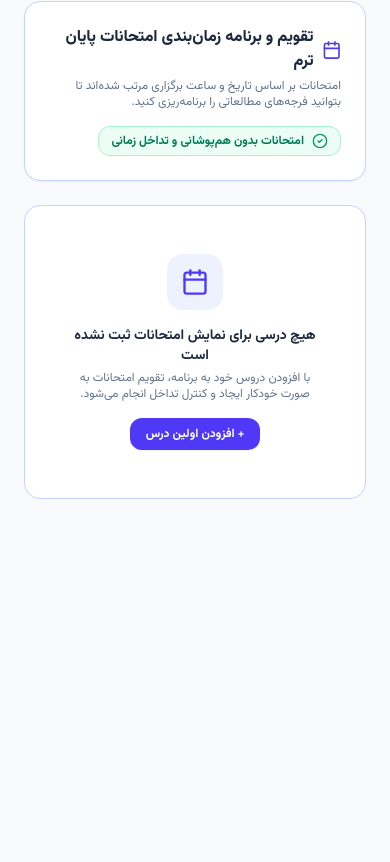
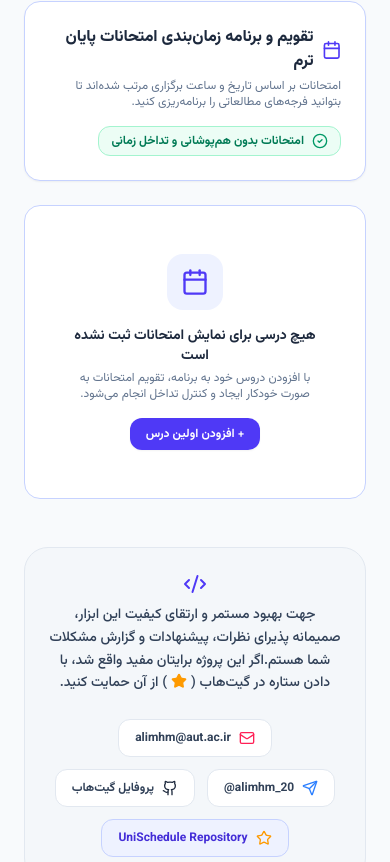
Before and after one commit to AliMhM20/unischedule, a React (Vite) app: page / in a window 390 px wide. Shown: the part 1122-1984 px from the top of the page. Before the commit the page ends 1645 px from the top, so only its background shows below. Built offline with nearby package versions, Linux system fonts and the light colour scheme.

Commit message:
feat: add footer and improve print layout
Implement a responsive footer component for user feedback and support, and update UI elements with `print:hidden` utility classes to ensure a clean layout when printing schedules. Added a custom gradient animation for the catalog banner.

```diff
--- a/src/App.tsx
+++ b/src/App.tsx
@@ -6,6 +6,7 @@ import { ExamTimelineView } from './components/ExamTimelineView';
 import { HelpAndRules } from './components/HelpAndRules';
 import { CourseFormModal } from './components/CourseFormModal';
 import { CourseCatalogModal } from './components/CourseCatalogModal';
+import { Footer } from './components/Footer';
 import { Course, DayOfWeek, SchedulePlan } from './types/schedule';
 import { INITIAL_SAMPLE_COURSES } from './utils/sampleData';
 import { toPersianDigits } from './utils/timeUtils';
@@ -239,7 +240,7 @@ export default function App() {
             {/* Catalog Banner */}
             <button
               onClick={() => setIsCatalogModalOpen(true)}
-              className="w-full relative overflow-hidden bg-gradient-to-r from-purple-600 to-indigo-600 hover:from-purple-700 hover:to-indigo-700 text-white rounded-2xl p-4 sm:p-5 flex flex-col sm:flex-row items-start sm:items-center justify-between gap-4 transition-all shadow-md hover:shadow-lg active:scale-[0.99] group text-right"
+              className="w-full relative overflow-hidden bg-gradient-to-r from-purple-500 via-indigo-500 to-purple-600 bg-[length:200%_200%] animate-gradient hover:opacity-90 text-white rounded-2xl p-4 sm:p-5 flex flex-col sm:flex-row items-start sm:items-center justify-between gap-4 transition-all shadow-md hover:shadow-lg active:scale-[0.99] group text-right print:hidden"
             >
               <div className="absolute top-0 right-0 w-32 h-32 bg-white opacity-5 rounded-full -mr-10 -mt-10 blur-2xl"></div>
               <div className="absolute bottom-0 left-0 w-40 h-40 bg-black opacity-10 rounded-full -ml-10 -mb-10 blur-3xl"></div>
@@ -262,7 +263,7 @@ export default function App() {
             </button>
 
             {/* 1. Courses & Units Summary Panel (On Top) */}
-            <div className="w-full">
+            <div className="w-full print:hidden">
               <CourseListSidebar
                 courses={activePlan.courses}
                 onAddCourse={() => {
@@ -322,6 +323,7 @@ export default function App() {
           </div>
         )}
 
+        <Footer />
       </main>
 
       {/* Floating Add/Edit Course Modal */}
--- a/src/components/ExamTimelineView.tsx
+++ b/src/components/ExamTimelineView.tsx
@@ -60,7 +60,7 @@ export const ExamTimelineView: React.FC<ExamTimelineViewProps> = ({
     <div className="space-y-6 transition-colors duration-200">
 
       {/* Overview Card */}
-      <div className="bg-white dark:bg-[#1c1d21] rounded-2xl border border-indigo-200 dark:border-[#00B87C]/50 p-6 shadow-xs flex flex-wrap items-center justify-between gap-4">
+      <div className="bg-white dark:bg-[#1c1d21] rounded-2xl border border-indigo-200 dark:border-[#00B87C]/50 p-6 shadow-xs flex flex-wrap items-center justify-between gap-4 print:hidden">
         <div className="space-y-1">
           <div className="flex items-center gap-2">
             <Calendar className="w-5 h-5 text-indigo-600 dark:text-emerald-500" />
@@ -104,7 +104,7 @@ export const ExamTimelineView: React.FC<ExamTimelineViewProps> = ({
                 <button
                   type="button"
                   onClick={() => onEditCourse(c.courseA)}
-                  className="px-2.5 py-1 bg-rose-600 dark:bg-rose-700 text-white rounded-lg font-bold text-[11px] hover:bg-rose-700 dark:hover:bg-rose-600"
+                  className="px-2.5 py-1 bg-rose-600 dark:bg-rose-700 text-white rounded-lg font-bold text-[11px] hover:bg-rose-700 dark:hover:bg-rose-600 print:hidden"
                 >
                   ویرایش تاریخ
                 </button>
@@ -129,7 +129,7 @@ export const ExamTimelineView: React.FC<ExamTimelineViewProps> = ({
           <button
             type="button"
             onClick={onOpenAddModal}
-            className="px-4 py-2 bg-indigo-600 dark:bg-[#00B87C] hover:bg-indigo-700 dark:hover:bg-[#00d18d] text-white dark:text-black rounded-xl text-xs font-bold transition-all shadow-xs cursor-pointer"
+            className="px-4 py-2 bg-indigo-600 dark:bg-[#00B87C] hover:bg-indigo-700 dark:hover:bg-[#00d18d] text-white dark:text-black rounded-xl text-xs font-bold transition-all shadow-xs cursor-pointer print:hidden"
           >
             + افزودن اولین درس
           </button>
@@ -198,7 +198,7 @@ export const ExamTimelineView: React.FC<ExamTimelineViewProps> = ({
                 </div>
 
                 {/* Footer Action */}
-                <div className="pt-2 border-t border-slate-100 dark:border-[#2a2b30] flex justify-end">
+                <div className="pt-2 border-t border-slate-100 dark:border-[#2a2b30] flex justify-end print:hidden">
                   <button
                     type="button"
                     onClick={() => onEditCourse(course)}
--- /dev/null
+++ b/src/components/Footer.tsx
@@ -0,0 +1,65 @@
+import React from 'react';
+import { Mail, Github, Send, Star, Code2 } from 'lucide-react';
+
+export const Footer: React.FC = () => {
+  return (
+    <footer className="mt-12 mb-6 w-full print:hidden">
+      <div className="bg-slate-100/50 dark:bg-[#131416]/50 border border-slate-200 dark:border-[#2a2b30] rounded-3xl p-6 md:p-8 flex flex-col items-center justify-center text-center space-y-6 transition-colors duration-200">
+
+        {/* Contact info and message */}
+        <div className="space-y-3 max-w-2xl mx-auto">
+          <div className="flex items-center justify-center gap-2 text-indigo-600 dark:text-indigo-400 mb-2">
+            <Code2 className="w-6 h-6" />
+          </div>
+          <p className="text-sm md:text-base text-slate-700 dark:text-slate-300 font-medium leading-relaxed">
+            جهت بهبود مستمر و ارتقای کیفیت این ابزار، صمیمانه پذیرای نظرات، پیشنهادات و گزارش مشکلات شما هستم.
+            <br className="hidden md:block" />
+            اگر این پروژه برایتان مفید واقع شد، با دادن ستاره در گیت‌هاب (<Star className="inline w-4 h-4 text-amber-500 fill-amber-500 mx-1 mb-1" />) از آن حمایت کنید.
+          </p>
+        </div>
+
+        {/* Links */}
+        <div className="flex flex-wrap items-center justify-center gap-3 md:gap-4 w-full">
+          <a
+            href="mailto:alimhm@aut.ac.ir"
+            className="flex items-center gap-2 px-4 py-2.5 bg-white dark:bg-[#1c1d21] border border-slate-200 dark:border-[#2a2b30] hover:border-indigo-300 dark:hover:border-indigo-700 text-slate-700 dark:text-slate-300 rounded-xl text-xs sm:text-sm font-bold transition-all hover:shadow-sm"
+          >
+            <Mail className="w-4 h-4 text-rose-500" />
+            <span dir="ltr">alimhm@aut.ac.ir</span>
+          </a>
+
+          <a
+            href="https://t.me/alimhm_20"
+            target="_blank"
+            rel="noopener noreferrer"
+            className="flex items-center gap-2 px-4 py-2.5 bg-white dark:bg-[#1c1d21] border border-slate-200 dark:border-[#2a2b30] hover:border-indigo-300 dark:hover:border-indigo-700 text-slate-700 dark:text-slate-300 rounded-xl text-xs sm:text-sm font-bold transition-all hover:shadow-sm"
+          >
+            <Send className="w-4 h-4 text-blue-500" />
+            <span dir="ltr">@alimhm_20</span>
+          </a>
+
+          <a
+            href="https://github.com/AliMhM20"
+            target="_blank"
+            rel="noopener noreferrer"
+            className="flex items-center gap-2 px-4 py-2.5 bg-white dark:bg-[#1c1d21] border border-slate-200 dark:border-[#2a2b30] hover:border-indigo-300 dark:hover:border-indigo-700 text-slate-700 dark:text-slate-300 rounded-xl text-xs sm:text-sm font-bold transition-all hover:shadow-sm"
+          >
+            <Github className="w-4 h-4 text-slate-800 dark:text-slate-200" />
+            <span>پروفایل گیت‌هاب</span>
+          </a>
+
+          <a
+            href="https://github.com/AliMhM20/UniSchedule"
+            target="_blank"
+            rel="noopener noreferrer"
+            className="flex items-center gap-2 px-4 py-2.5 bg-indigo-50 dark:bg-indigo-900/20 border border-indigo-200 dark:border-indigo-800/50 hover:bg-indigo-100 dark:hover:bg-indigo-900/40 text-indigo-700 dark:text-indigo-300 rounded-xl text-xs sm:text-sm font-bold transition-all hover:shadow-sm"
+          >
+            <Star className="w-4 h-4 text-amber-500" />
+            <span dir="ltr">UniSchedule Repository</span>
+          </a>
+        </div>
+
+      </div>
+    </footer>
+  );
+};
--- a/src/components/Navbar.tsx
+++ b/src/components/Navbar.tsx
@@ -32,7 +32,7 @@ export const Navbar: React.FC<NavbarProps> = ({
   toggleDarkMode,
 }) => {
   return (
-    <header className="sticky top-0 z-40 bg-white/95 dark:bg-[#131416]/95 backdrop-blur-md border-b border-slate-200 dark:border-[#2a2b30] w-full shadow-2xs transition-colors duration-200">
+    <header className="sticky top-0 z-40 bg-white/95 dark:bg-[#131416]/95 backdrop-blur-md border-b border-slate-200 dark:border-[#2a2b30] w-full shadow-2xs transition-colors duration-200 print:hidden">
       <div className="w-full px-3 xs:px-4 sm:px-6 h-15 flex items-center justify-between gap-1 xs:gap-2 sm:gap-4 overflow-hidden">
 
         {/* ZONE 1: BRAND TITLE (Never wraps, scales smoothly) */}
--- a/src/components/TimetableGrid.tsx
+++ b/src/components/TimetableGrid.tsx
@@ -110,7 +110,7 @@ export const TimetableGrid: React.FC<TimetableGridProps> = ({
           </span>
         </div>
 
-        <div className="flex items-center gap-2">
+        <div className="flex items-center gap-2 print:hidden">
           <button
             type="button"
             onClick={onToggleFriday}
@@ -337,7 +337,7 @@ export const TimetableGrid: React.FC<TimetableGridProps> = ({
       {/* Floating Modal for Course Card Quick View / Actions */}
       {selectedCourseCard && (
         <div
-          className="fixed inset-0 z-50 bg-slate-900/60 backdrop-blur-xs flex items-center justify-center p-4 animate-in fade-in"
+          className="fixed inset-0 z-50 bg-slate-900/60 backdrop-blur-xs flex items-center justify-center p-4 animate-in fade-in print:hidden"
           onClick={() => setSelectedCourseCard(null)}
         >
           <div
--- a/src/index.css
+++ b/src/index.css
@@ -1,2 +1,29 @@
 @import "tailwindcss";
 @custom-variant dark (&:where(.dark, .dark *));
+
+@keyframes gradient-xy {
+  0% {
+    background-position: 0% 50%;
+  }
+  50% {
+    background-position: 100% 50%;
+  }
+  100% {
+    background-position: 0% 50%;
+  }
+}
+
+.animate-gradient {
+  animation: gradient-xy 6s ease infinite;
+}
+
+@media print {
+  @page {
+    margin: 1cm;
+    size: auto;
+  }
+  body {
+    background-color: white !important;
+    color: black !important;
+  }
+}
```
Also changed, not shown: 1 other file (tests, documents, lock files or other folders).
